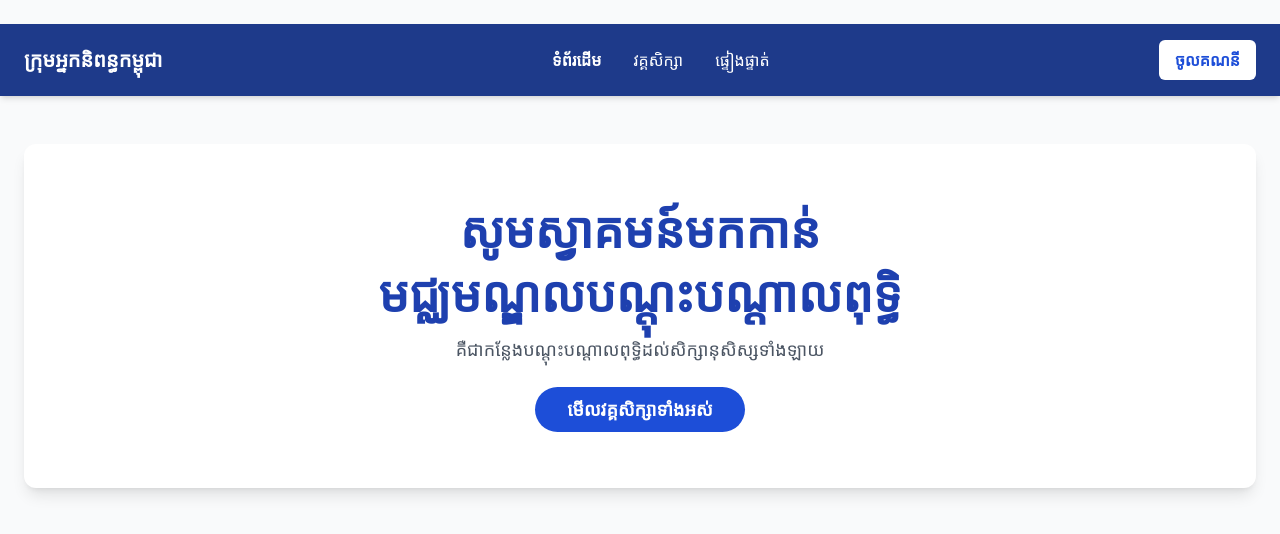
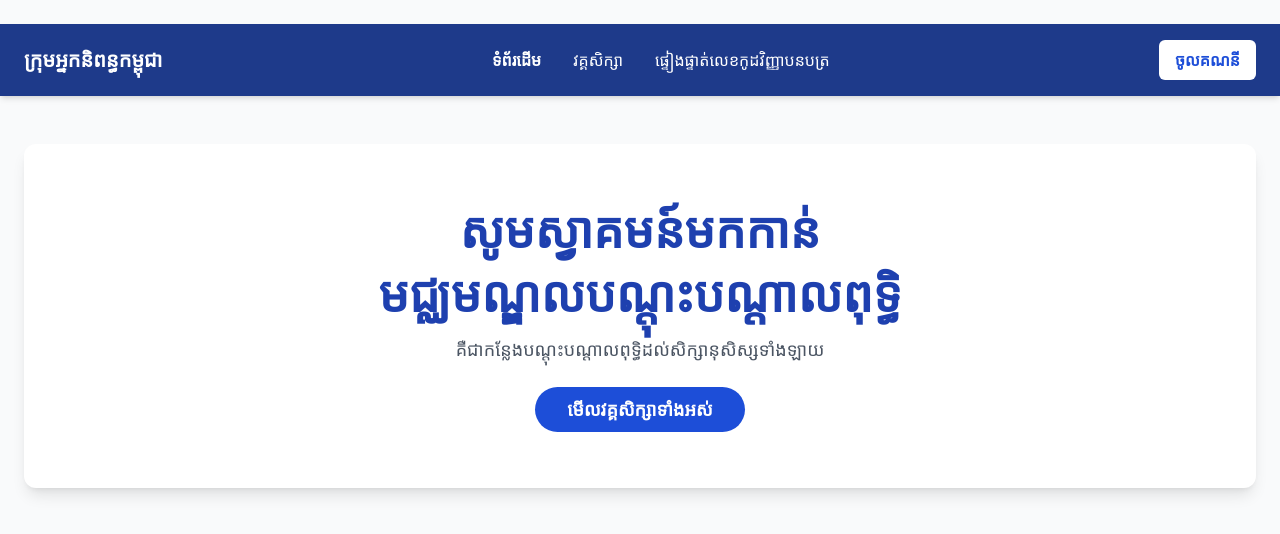
Before and after one commit to RanaRun/Wisdom-Training-Center-WFC.com-, a plain HTML site: page index.html in a window 1280 px wide. Drawn offline with nearby package versions, Linux system fonts and the light colour scheme; a web font is replaced by a local one.

Commit message:
Update index.html

```diff
--- a/index.html
+++ b/index.html
@@ -69,7 +69,7 @@
             <div class="hidden md:flex items-center space-x-8">
                 <a href="#home" class="nav-link">ទំព័រដើម</a>
                 <a href="#courses" class="nav-link">វគ្គសិក្សា</a>
-                <a href="#verify" class="nav-link">ផ្ទៀងផ្ទាត់</a>
+                <a href="#verify" class="nav-link">ផ្ទៀងផ្ទាត់លេខកូដវិញ្ញាបនបត្រ</a>
                 <a href="#dashboard" id="nav-dashboard" class="nav-link">ផ្ទាំងគ្រប់គ្រង</a>
             </div>
             <div class="flex items-center">
```
